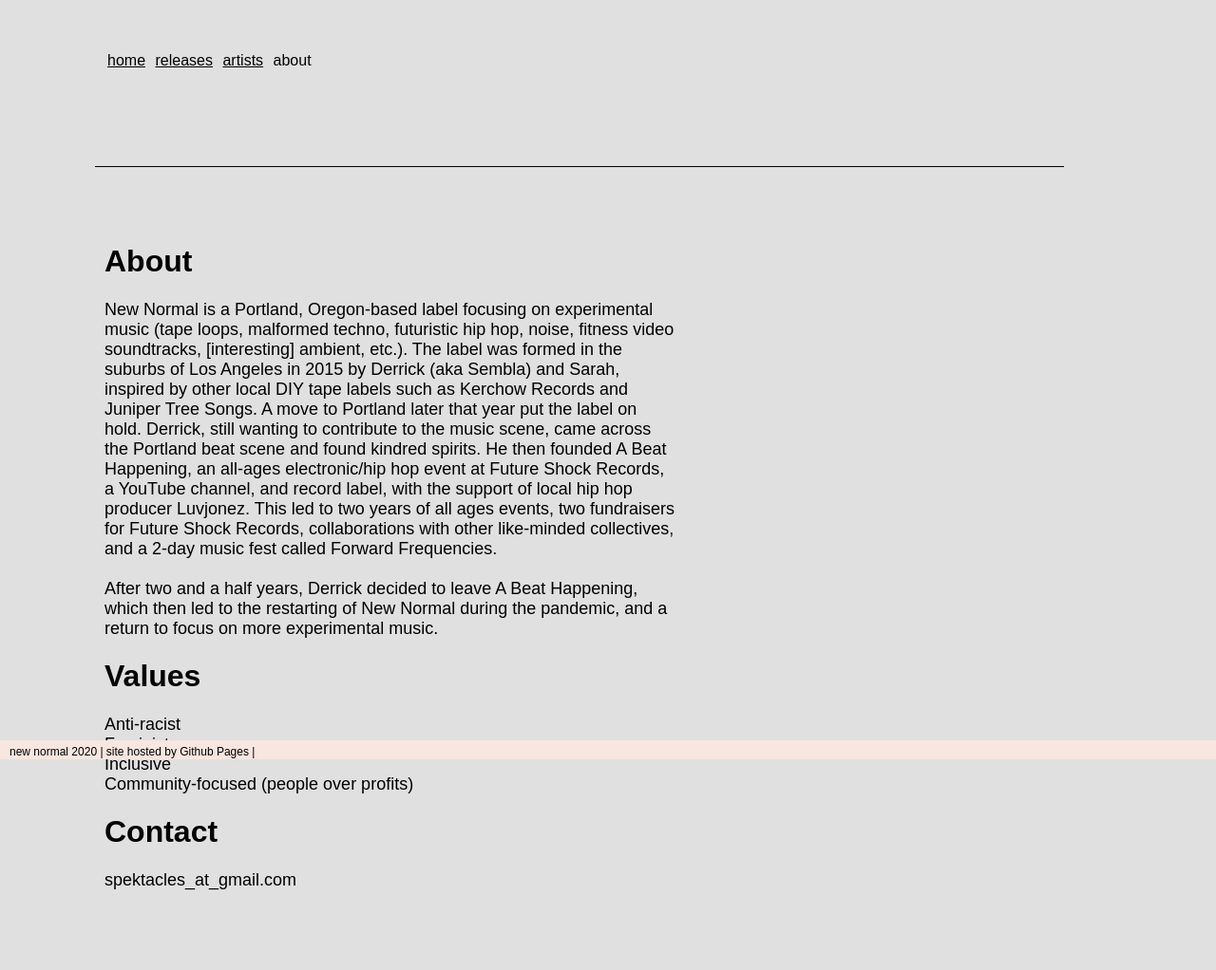
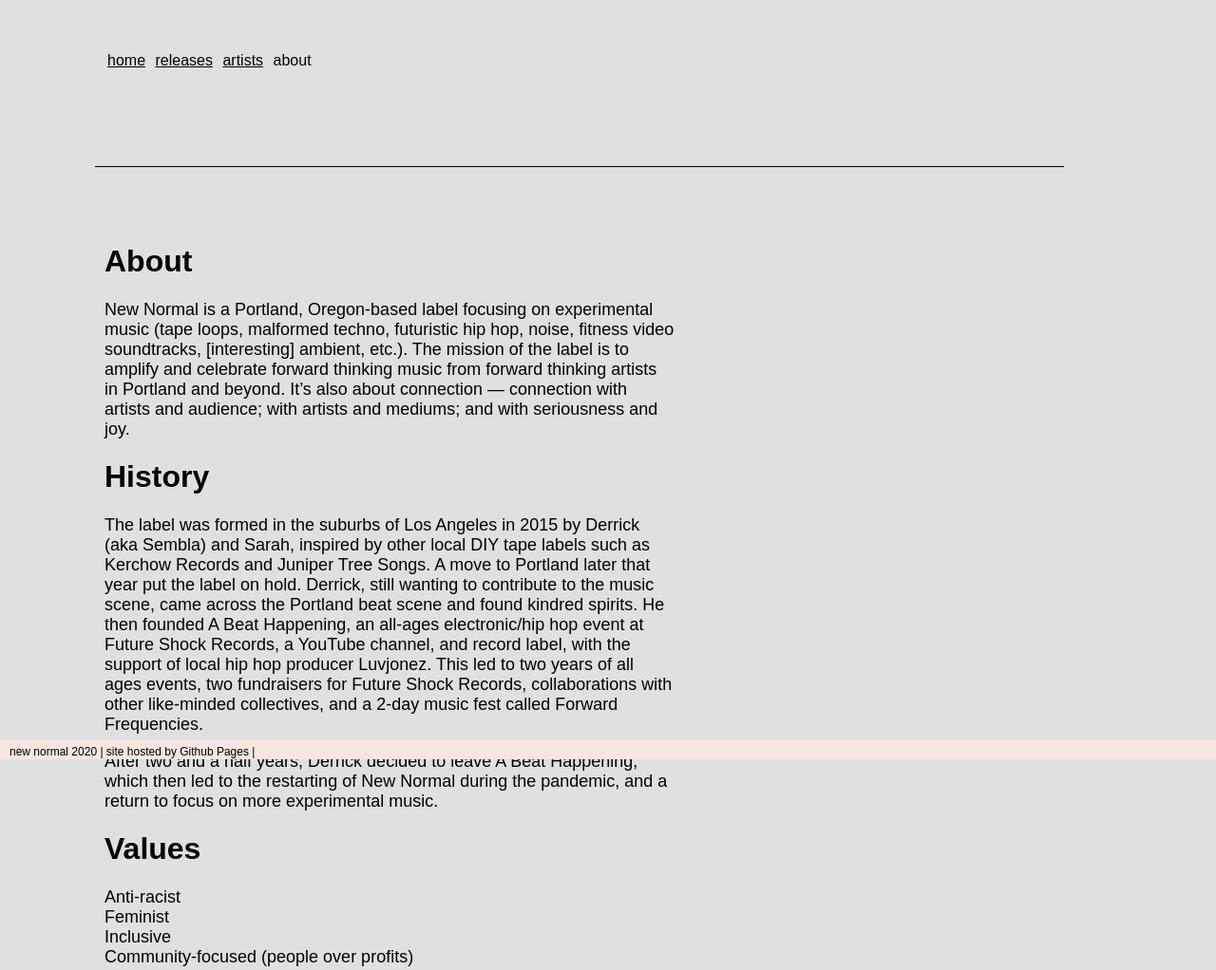
Before and after one commit to spektacles/newnormal, a plain HTML site: page about.htm in a window 1280 px wide. Shown: the top 1022 px of the page at 95% size. Before the commit the page ends 984 px from the top, so only its background shows below. Drawn offline with Linux system fonts and the light colour scheme.

Commit message:
updated about

```diff
--- a/about.htm
+++ b/about.htm
@@ -26,11 +26,16 @@
 	<div id="main">
 
 		<h1>About</h1><p>
-	New Normal is a Portland, Oregon-based label focusing on experimental music (tape loops, malformed techno, futuristic hip hop, noise, fitness video soundtracks, [interesting] ambient, etc.). The label
+	New Normal is a Portland, Oregon-based label focusing on experimental music (tape loops, malformed techno, futuristic hip hop, noise, fitness video soundtracks, [interesting] ambient, etc.).
+	The mission of the label is to amplify and celebrate forward thinking music from forward thinking artists in Portland and beyond. It’s also about connection — connection with artists and
+	audience; with artists and mediums; and with seriousness and joy. </p>
+
+	<h1>History</h2>
+	<p>The label
 	was formed in the suburbs of Los Angeles in 2015 by Derrick (aka Sembla) and Sarah, inspired by other local DIY tape labels such as Kerchow Records and Juniper Tree Songs. A move to Portland later that year put the label on hold.
 	Derrick, still wanting to contribute to the music scene, came across the Portland beat scene and found kindred spirits. He then founded A Beat Happening, an all-ages electronic/hip hop event at Future Shock Records, a YouTube channel, and record label,
-	with the support of local hip hop producer Luvjonez. This led to two years of all ages events, two fundraisers for Future Shock Records, collaborations with other like-minded collectives, and a 2-day music fest called Forward Frequencies.
-	<br><br>
+	with the support of local hip hop producer Luvjonez. This led to two years of all ages events, two fundraisers for Future Shock Records, collaborations with other like-minded collectives, and a 2-day music fest called Forward Frequencies. </p>
+	<p>
 	After two and a half years, Derrick decided to leave A Beat Happening, which then led to the restarting of New Normal during the pandemic, and a return to focus on more experimental music.  </p>
 
 	<h1>Values</h1>
```
